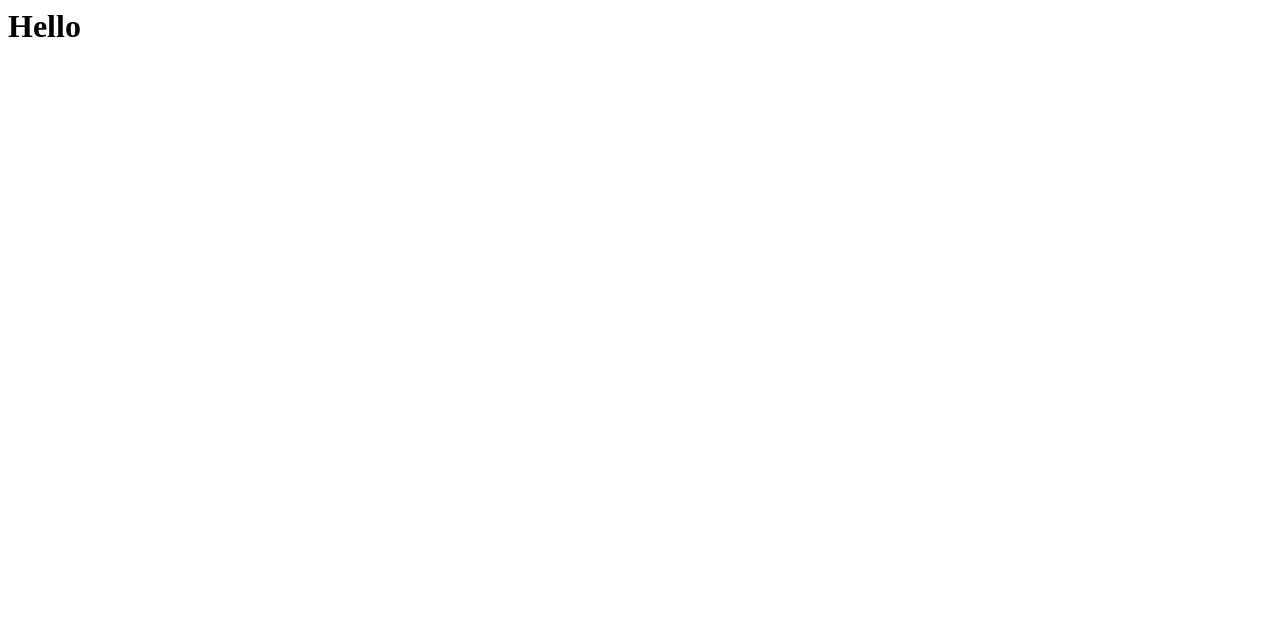
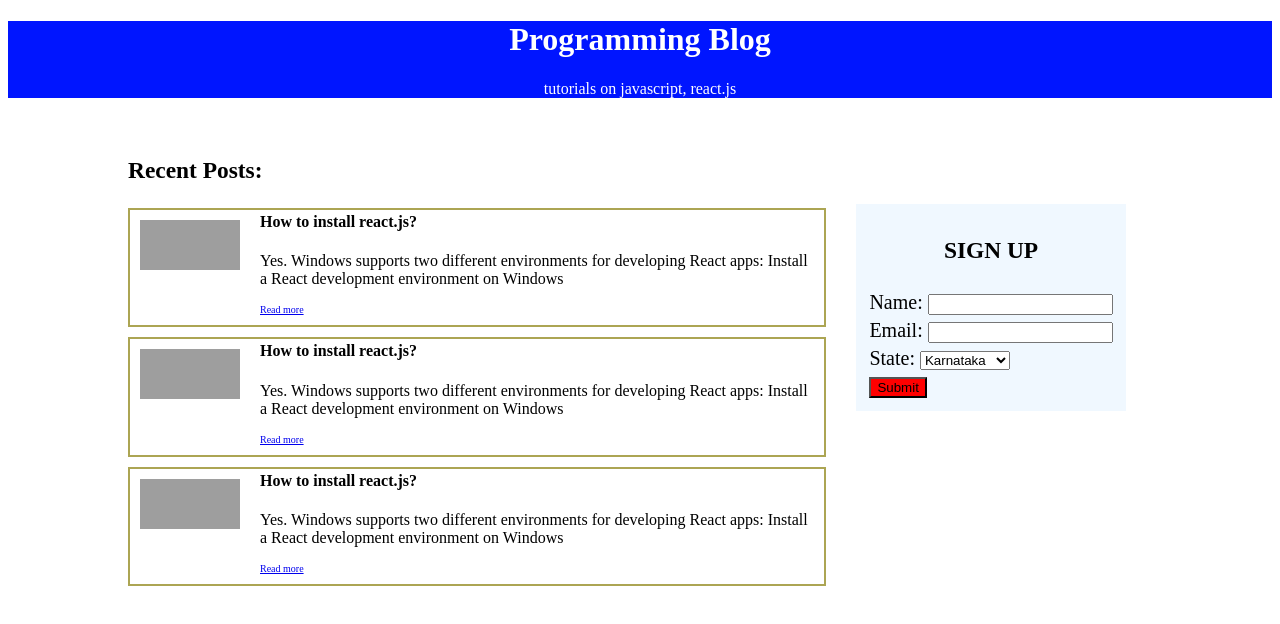
Before and after one commit to pesto-students/pesto-p2-bakkeshks, a plain HTML site: page Week-2/Assignment 2.1/index.html in a window 1280 px wide. Drawn offline with Linux system fonts and the light colour scheme; grey boxes are pictures that could not be loaded.

Commit message:
Media query added

```diff
--- a/Week-2/Assignment 2.1/index.html
+++ b/Week-2/Assignment 2.1/index.html
@@ -1,4 +1,88 @@
+<!DOCTYPE html>
+
 <html>
-<h1>Hello</h1>
+
+<head>
+    <meta charset="utf-8">
+    <title>My Blog</title>
+    <link rel="stylesheet" href="style.css">
+</head>
+
+<body>
+    <header>
+        <h1>Programming Blog</h1>
+        <p>tutorials on javascript, react.js</p>
+    </header>
+
+
+    <div class="container">
+        <div class="blog-section">
+            <h3>Recent Posts:</h3>
+            <section>
+
+                <article>
+                    <img src="https://www.mail-signatures.com/wp-content/uploads/2019/02/How-to-find-direct-link-to-image_Blog-Picture.png"
+                        width="100px" height="50px">
+                    <div class="article-info">
+                        <h4>How to install react.js?</h4>
+                        <p class="article-summary">Yes. Windows supports two different environments for developing React
+                            apps: Install a React development environment on Windows </p>
+                        <a href="https://docs.microsoft.com/en-us/windows/dev-environment/javascript/react-on-windows">Read
+                            more</a>
+                    </div>
+                </article>
+                <article>
+                    <img src="https://www.mail-signatures.com/wp-content/uploads/2019/02/How-to-find-direct-link-to-image_Blog-Picture.png"
+                        width="100px" height="50px">
+                    <div class="article-info">
+                        <h4>How to install react.js?</h4>
+                        <p class="article-summary">Yes. Windows supports two different environments for developing React
+                            apps: Install a React development environment on Windows </p>
+                        <a href="https://docs.microsoft.com/en-us/windows/dev-environment/javascript/react-on-windows">Read
+                            more</a>
+                    </div>
+                </article>
+                <article>
+                    <img src="https://www.mail-signatures.com/wp-content/uploads/2019/02/How-to-find-direct-link-to-image_Blog-Picture.png"
+                        width="100px" height="50px">
+                    <div class="article-info">
+                        <h4>How to install react.js?</h4>
+                        <p class="article-summary"> Yes. Windows supports two different environments for developing
+                            React
+                            apps: Install a React development environment on Windows </p>
+                        <a href="https://docs.microsoft.com/en-us/windows/dev-environment/javascript/react-on-windows">Read
+                            more</a>
+                    </div>
+                </article>
+
+            </section>
+        </div>
+
+            <div class="signup-sidebar">
+                <h3 class="sign-up">Sign Up</h3>
+            <table>
+                <form>
+                    <tr>
+                        <td>Name: <input type="text"></td>
+                    </tr>
+                    <tr>
+                        <td>Email: <input type="email"></td>
+                    </tr>
+                    <tr>
+                        <td>State: <select>
+                                <option> Karnataka</option>
+                                <option> Kerla</option>
+                                <option> Maharastra</option>
+                            </select>
+                        </td>
+                    </tr>
+                    <tr>
+                        <td><input type="submit" class="button"></td>
+                    </tr>
+                </form>
+            </table>
+        </div>
+    </div>
+</body>
 
 </html>
--- /dev/null
+++ b/Week-2/Assignment 2.1/style.css
@@ -0,0 +1,80 @@
+header {
+    text-align: center;
+    background-color: rgb(0, 21, 255);
+    color: white;
+}
+
+.container {
+    display: flex;
+    flex-direction: row;
+    padding-left: 100px;
+}
+table{
+    background-color:aliceblue;
+
+}
+.signup-sidebar{
+    background-color: aliceblue;
+    height: 40%;
+    position: relative;
+    top: 80px;
+
+}
+.sign-up{
+    text-align: center;
+    text-transform: uppercase;
+}
+
+.container>div {
+
+    margin: 10px;
+    padding: 10px;
+    font-size: 20px;
+}
+
+@media screen and (max-width: 575px) {
+    .container {
+      display: inline;
+
+
+    }
+    .sign-up{
+        text-align: left;
+    }
+  }
+
+.button {
+    background-color: red;
+}
+
+.button:hover {
+    background-color: blue;
+}
+
+.blog-section {
+    width: 60%;
+}
+
+article {
+
+    border: 2px solid rgba(152, 143, 40, 0.8);
+    padding: 10px;
+    font-size: 10px;
+    margin-bottom: 10px;
+    text-align: left;
+}
+
+h4 {
+    font-size: medium;
+}
+
+.article-summary {
+    font-size: medium;
+}
+
+.article-info {
+    position: relative;
+    margin-top: -80px;
+    margin-left: 120px;
+
+}
```
